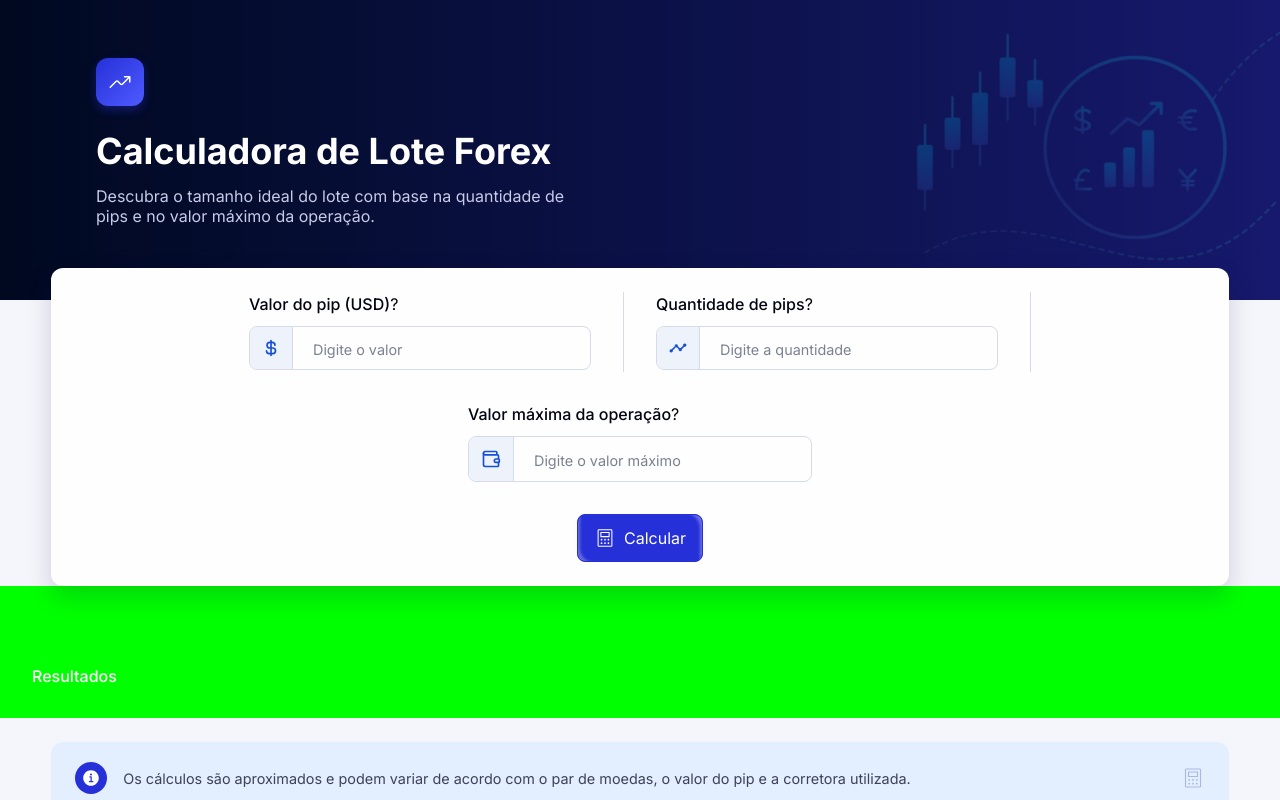
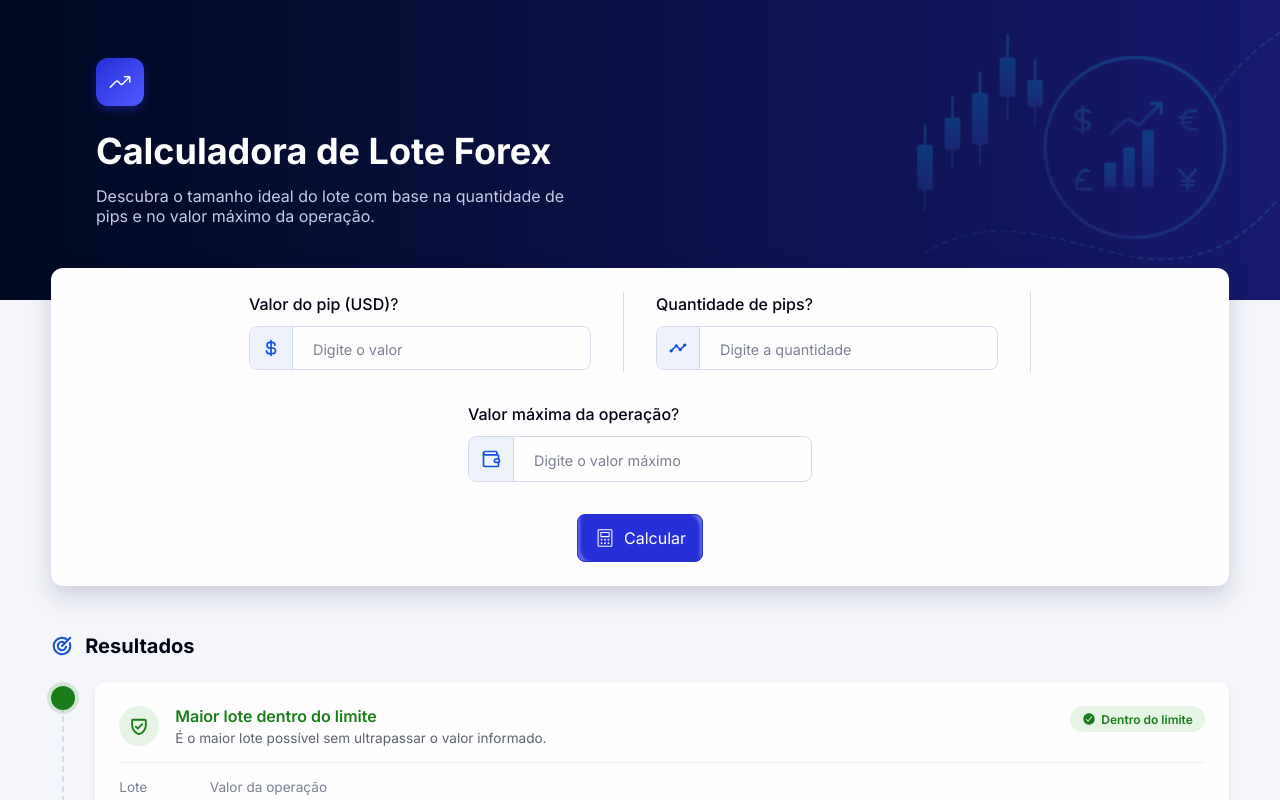
Before and after one commit to Beatriz-Heydman/pips-calculator, a React (Vite) app: page / in a window 1280 px wide. Both pictures are taken after typing "Sample", "Sample", "Sample" into the empty fields and a click on the button "Calcular". Shown: the top 800 px of the page. Built offline with nearby package versions, Linux system fonts and the light colour scheme.

Commit message:
refactor: adjust results-section component layout

```diff
--- a/src/pages/home/components/results-section/index.tsx
+++ b/src/pages/home/components/results-section/index.tsx
@@ -1,11 +1,160 @@
+// Libs
+import { PiShieldCheckBold, PiTargetBold } from 'react-icons/pi';
+import {
+  IoAlertCircle,
+  IoCheckmarkCircle,
+  IoTrendingUp,
+} from 'react-icons/io5';
+
+// Components
+import { Typography } from '@components';
+
+// Types
+import type { ResultsSectionProps } from './types';
+
 // Styles
-import { Typography } from '@components';
 import { StyledResultsSection } from './styles';
 
-export function ResultsSection() {
+export function ResultsSection({
+  lotQuantityWithinLimit,
+  operationValueWithinLimit,
+  lotQuantityAboveLimit,
+  operationValueAboveLimit,
+}: ResultsSectionProps) {
   return (
     <StyledResultsSection>
-      <Typography>Resultados</Typography>
+      <div className="results-header">
+        <PiTargetBold size={22} color="#1650d8" />
+        <Typography color="#020414" fontSize="1.25rem" fontWeight="700">
+          Resultados
+        </Typography>
+      </div>
+
+      <div className="results-list">
+        <div className="result-card success">
+          <div className="marker" />
+
+          <div className="card">
+            <div className="card-header">
+              <div className="icon-container">
+                <PiShieldCheckBold size={20} color="#1a7d1a" />
+              </div>
+
+              <div className="card-title">
+                <Typography color="#1a7d1a" fontWeight="600">
+                  Maior lote dentro do limite
+                </Typography>
+                <Typography
+                  color="#5c6270"
+                  fontSize="0.85rem"
+                  fontWeight="400"
+                >
+                  É o maior lote possível sem ultrapassar o valor informado.
+                </Typography>
+              </div>
+
+              <div className="badge">
+                <IoCheckmarkCircle size={14} color="#1a7d1a" />
+                <Typography color="#1a7d1a" fontSize="0.75rem" fontWeight="600">
+                  Dentro do limite
+                </Typography>
+              </div>
+            </div>
+
+            <div className="card-divider" />
+
+            <div className="card-stats">
+              <div className="stat">
+                <Typography
+                  color="#7c8192"
+                  fontSize="0.85rem"
+                  fontWeight="400"
+                >
+                  Lote
+                </Typography>
+                <Typography color="#1a7d1a" fontSize="1.5rem" fontWeight="700">
+                  {lotQuantityWithinLimit}
+                </Typography>
+              </div>
+
+              <div className="stat">
+                <Typography
+                  color="#7c8192"
+                  fontSize="0.85rem"
+                  fontWeight="400"
+                >
+                  Valor da operação
+                </Typography>
+                <Typography color="#020414" fontSize="1.5rem" fontWeight="700">
+                  {operationValueWithinLimit}
+                </Typography>
+              </div>
+            </div>
+          </div>
+        </div>
+
+        <div className="result-card warning">
+          <div className="marker" />
+
+          <div className="card">
+            <div className="card-header">
+              <div className="icon-container">
+                <IoTrendingUp size={20} color="#c25b00" />
+              </div>
+
+              <div className="card-title">
+                <Typography color="#c25b00" fontWeight="600">
+                  Próximo lote acima do limite
+                </Typography>
+                <Typography
+                  color="#5c6270"
+                  fontSize="0.85rem"
+                  fontWeight="400"
+                >
+                  É o menor lote que ultrapassa o valor informado.
+                </Typography>
+              </div>
+
+              <div className="badge">
+                <IoAlertCircle size={14} color="#c25b00" />
+                <Typography color="#c25b00" fontSize="0.75rem" fontWeight="600">
+                  Acima do limite
+                </Typography>
+              </div>
+            </div>
+
+            <div className="card-divider" />
+
+            <div className="card-stats">
+              <div className="stat">
+                <Typography
+                  color="#7c8192"
+                  fontSize="0.85rem"
+                  fontWeight="400"
+                >
+                  Lote
+                </Typography>
+                <Typography color="#c25b00" fontSize="1.5rem" fontWeight="700">
+                  {lotQuantityAboveLimit}
+                </Typography>
+              </div>
+
+              <div className="stat">
+                <Typography
+                  color="#7c8192"
+                  fontSize="0.85rem"
+                  fontWeight="400"
+                >
+                  Valor da operação
+                </Typography>
+                <Typography color="#020414" fontSize="1.5rem" fontWeight="700">
+                  {operationValueAboveLimit}
+                </Typography>
+              </div>
+            </div>
+          </div>
+        </div>
+      </div>
     </StyledResultsSection>
   );
 }
--- a/src/pages/home/components/results-section/styles.ts
+++ b/src/pages/home/components/results-section/styles.ts
@@ -3,10 +3,137 @@ import styled from 'styled-components';
 
 export const StyledResultsSection = styled.div`
   width: 100%;
-  height: 100%;
+  max-width: 92vw;
+  margin-top: 3rem;
   display: flex;
-  justify-content: flex-start;
-  align-items: center;
-  background-color: #0f0;
-  padding: 5rem 2rem 2rem 2rem;
+  flex-direction: column;
+  gap: 1.5rem;
+
+  .results-header {
+    display: flex;
+    align-items: center;
+    gap: 0.75rem;
+  }
+
+  .results-list {
+    position: relative;
+    display: flex;
+    flex-direction: column;
+    gap: 1.5rem;
+  }
+
+  .results-list::before {
+    content: '';
+    position: absolute;
+    left: 11px;
+    top: 24px;
+    bottom: 24px;
+    border-left: 2px dashed #d5dbea;
+  }
+
+  .result-card {
+    position: relative;
+    display: flex;
+    align-items: flex-start;
+    gap: 1.25rem;
+  }
+
+  .result-card .marker {
+    width: 24px;
+    height: 24px;
+    min-width: 24px;
+    border-radius: 50%;
+    z-index: 1;
+    margin-top: 0.25rem;
+  }
+
+  .result-card.success .marker {
+    background-color: #1a7d1a;
+    box-shadow: 0 0 0 4px rgba(26, 125, 26, 0.15);
+  }
+
+  .result-card.warning .marker {
+    background-color: #e08300;
+    box-shadow: 0 0 0 4px rgba(224, 131, 0, 0.15);
+  }
+
+  .card {
+    flex: 1;
+    min-width: 0;
+    background-color: #fefefe;
+    border-radius: 0.75rem;
+    box-shadow: 0px 4px 6px rgba(0, 0, 0, 0.08);
+    padding: 1.5rem;
+    display: flex;
+    flex-direction: column;
+    gap: 1rem;
+  }
+
+  .card-header {
+    display: flex;
+    align-items: flex-start;
+    gap: 1rem;
+    flex-wrap: wrap;
+  }
+
+  .icon-container {
+    width: 40px;
+    height: 40px;
+    min-width: 40px;
+    display: flex;
+    justify-content: center;
+    align-items: center;
+    border-radius: 50%;
+  }
+
+  .result-card.success .icon-container {
+    background-color: #e6f4e6;
+  }
+
+  .result-card.warning .icon-container {
+    background-color: #fdedd9;
+  }
+
+  .card-title {
+    flex: 1;
+    display: flex;
+    flex-direction: column;
+    gap: 0.25rem;
+    min-width: 200px;
+  }
+
+  .badge {
+    display: flex;
+    align-items: center;
+    gap: 0.35rem;
+    padding: 0.35rem 0.75rem;
+    border-radius: 999px;
+  }
+
+  .result-card.success .badge {
+    background-color: #e6f4e6;
+    color: #1a7d1a;
+  }
+
+  .result-card.warning .badge {
+    background-color: #fdedd9;
+    color: #c25b00;
+  }
+
+  .card-divider {
+    height: 1px;
+    background-color: #edeff5;
+  }
+
+  .card-stats {
+    display: flex;
+    gap: 2.5rem;
+    flex-wrap: wrap;
+  }
+
+  .stat {
+    display: flex;
+    flex-direction: column;
+    gap: 0.25rem;
+  }
 `;
```
